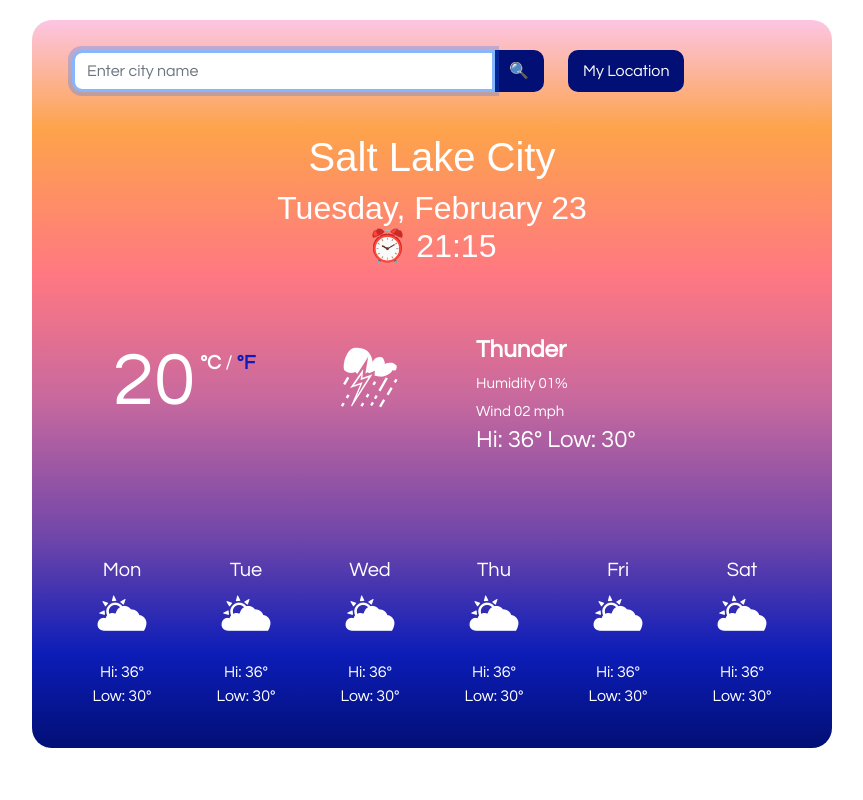
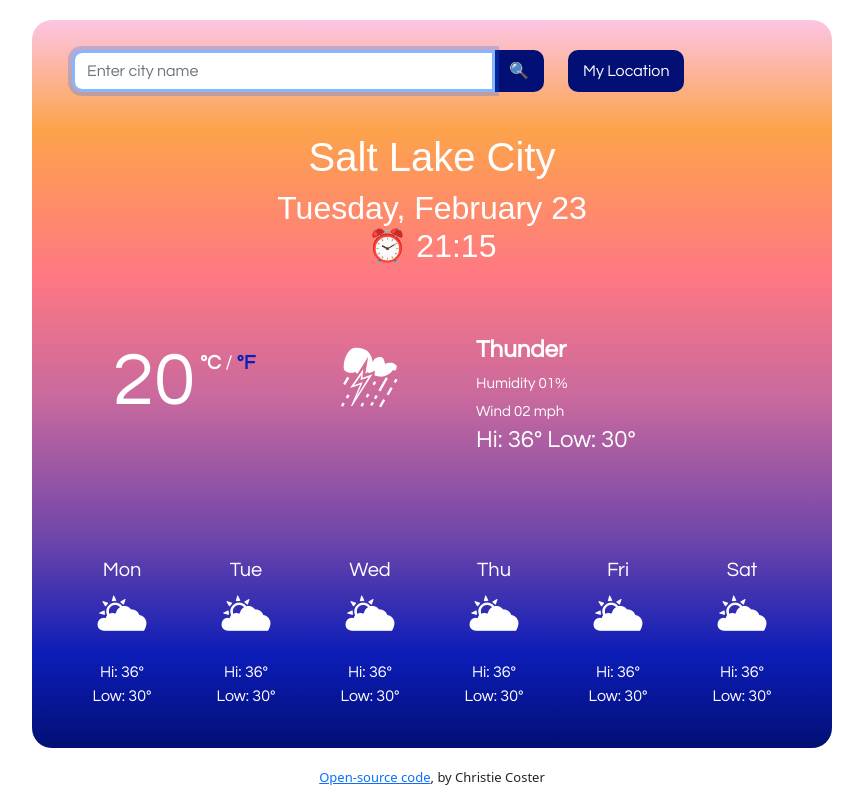
Before and after one commit to Christie-Coster/christies-weather-app, a plain HTML site: page index.html in a window 1280 px wide. Shown: the whole page, without its empty margins (208-1071 px from the left). Drawn offline with nearby package versions, Linux system fonts and the light colour scheme; no server answers; a web font is replaced by a local one.

Commit message:
Added footer with link to code

```diff
--- a/index.html
+++ b/index.html
@@ -145,4 +145,8 @@
     </script>
 </body>
 
+<footer>
+    <a href="https://github.com/Christie-Coster/christies-weather-app">Open-source code</a>, by Christie Coster
+</footer>
+
 </html>
--- a/src/styles.css
+++ b/src/styles.css
@@ -123,3 +123,7 @@ ul {
   cursor: pointer;
   transition: all 200ms ease-in-out;
 }
+footer {
+  text-align: center;
+  font-size: small;
+}
```
